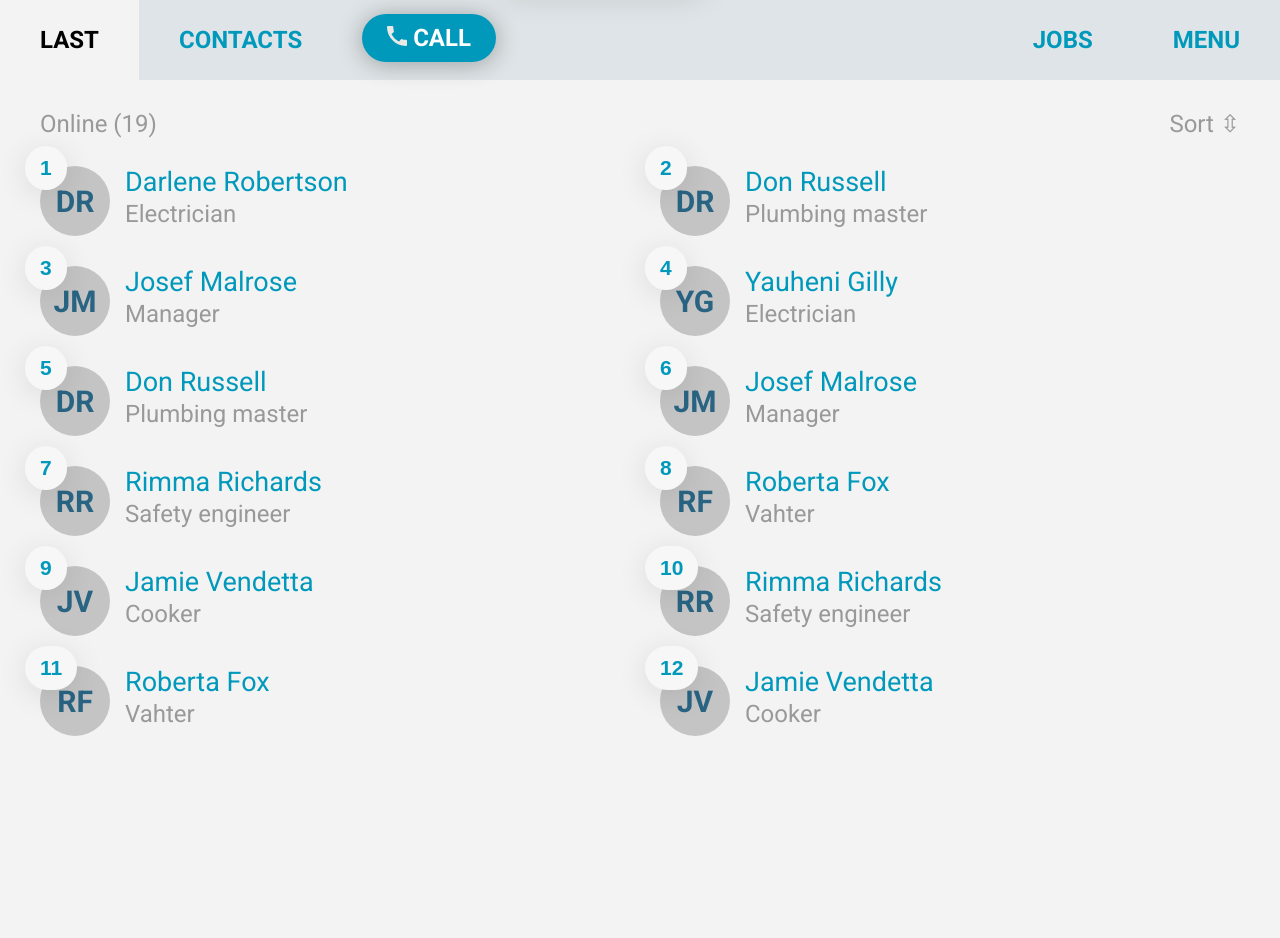
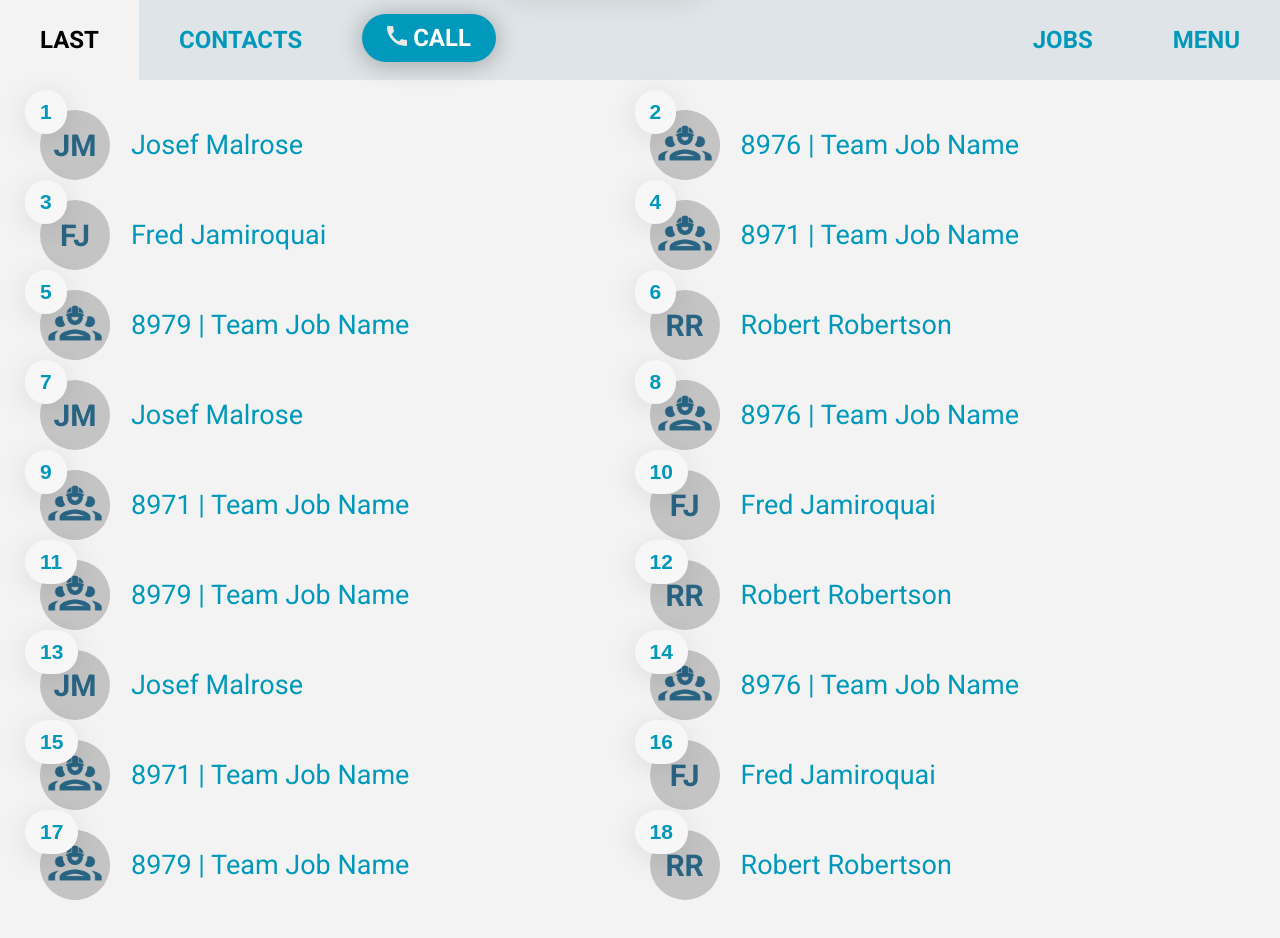
Before and after one commit to a-matyukh/manifest-realwear, a plain HTML site: page public/index.html in a window 1280 px wide. Before the commit the page ends 836 px from the top, so only its background shows below. Drawn offline with Linux system fonts and the light colour scheme.

Commit message:
fix: start with last-section

```diff
--- a/public/index.html
+++ b/public/index.html
@@ -17,8 +17,8 @@
         </div>
     </header>
 
-    <main id="last" style="display: none;"></main>
-    <main id="contacts" style="display: block;">
+    <main id="last"></main>
+    <main id="contacts">
         <span class="status">Online (19)</span>
         <span class="status" style="float: right;">Sort ⇳</span>
         <br><br>
@@ -98,7 +98,7 @@
         </div>
     </main>
     <main id="call">
-        <h3>Select the contact you want to call:</h3>
+        <h3>Say who to call:</h3>
         <span class="status">Online (18)</span>
         <span class="status" style="float: right;">Sort ⇳</span>
         <br><br>
```
